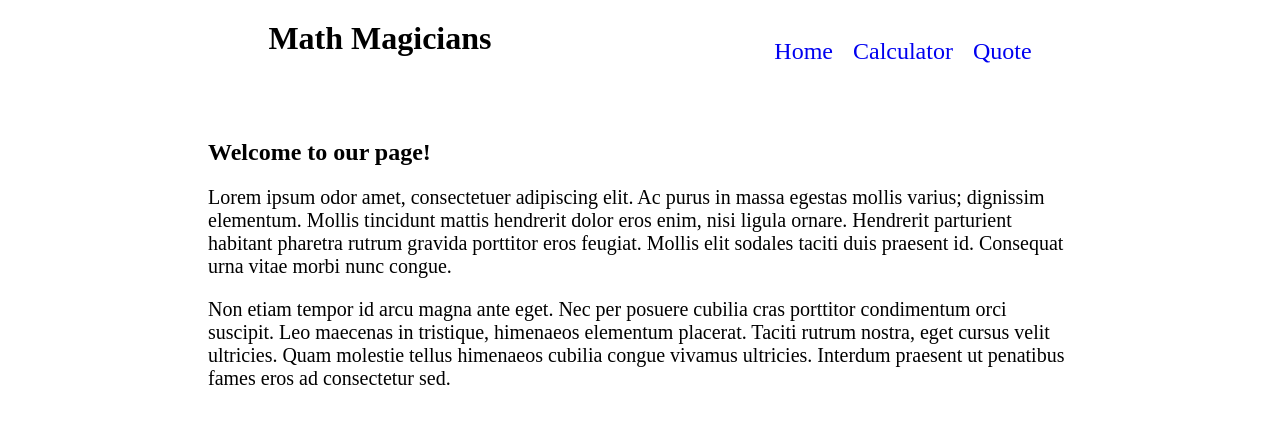
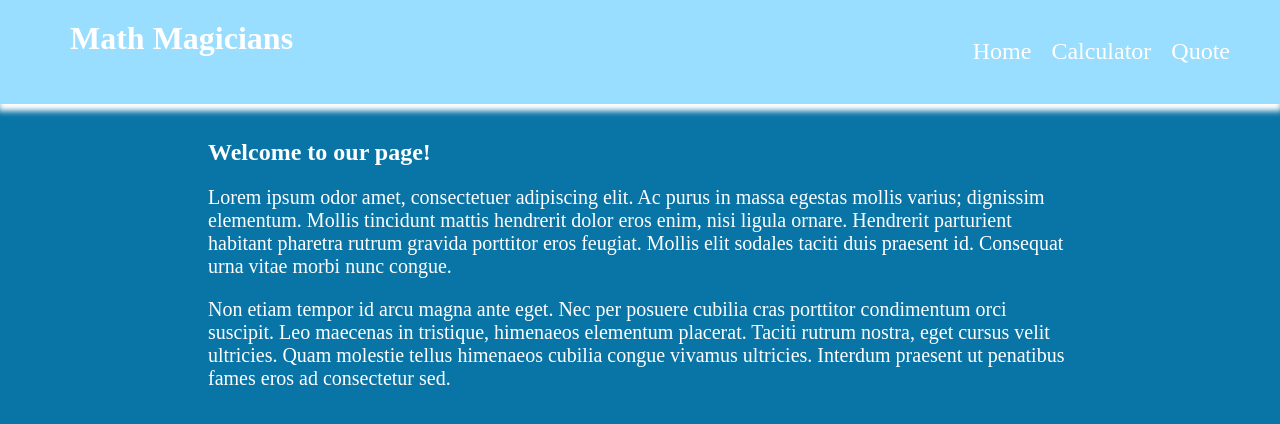
Before and after one commit to mandelatuks/Math-magicians, a React (Create React App) app: page / in a window 1280 px wide. Shown: the top 424 px of the page. Built offline with nearby package versions, Linux system fonts and the light colour scheme.

Commit message:
Add some style

```diff
--- a/package.json
+++ b/package.json
@@ -1,5 +1,5 @@
 {
-  "homepage": ".",
+  "homepage": "https://mandelatuks.github.io/math-magicians/",
   "name": "math-magicians",
   "version": "0.1.0",
   "private": true,
@@ -20,7 +20,7 @@
   },
   "scripts": {
     "predeploy": "npm run build",
-    "deploy": "gh-pages -d build",
+   "deploy": "gh-pages -b master -d build",
     "start": "react-scripts start",
     "build": "react-scripts build",
     "test": "react-scripts test",
--- a/src/App.css
+++ b/src/App.css
@@ -5,6 +5,8 @@
 body {
   margin: 0;
   padding: 0;
+  background-color: rgb(9, 116, 166);
+  color: #fff;
 }
 
 .calculator-grid {
@@ -77,11 +79,13 @@ nav {
   display: flex;
   justify-content: space-between;
   align-items: center;
-  width: 69%;
+  width: 100%;
   margin: 0 auto;
   padding: 20px;
   padding-left: 50px;
   padding-right: 50px;
+  background-color: #9df;
+  box-shadow: 0 5px 6px 2px #fff;
 }
 
 .logo {
@@ -98,8 +102,12 @@ nav {
 
 a {
   text-decoration: none;
-  color: #0000f0;
+  color: #fff;
   font-size: x-large;
+}
+
+a:hover {
+  background-color: rgb(9, 116, 166);
 }
 
 .calculator-page {
--- a/src/index.js
+++ b/src/index.js
@@ -1,13 +1,13 @@
 import React from 'react';
 import ReactDOM from 'react-dom/client';
-import { BrowserRouter as Router } from 'react-router-dom';
+import { HashRouter } from 'react-router-dom';
 import App from './App';
 
 const root = ReactDOM.createRoot(document.getElementById('root'));
 root.render(
   <React.StrictMode>
-    <Router>
+    <HashRouter>
       <App />
-    </Router>
+    </HashRouter>
   </React.StrictMode>,
 );
```
